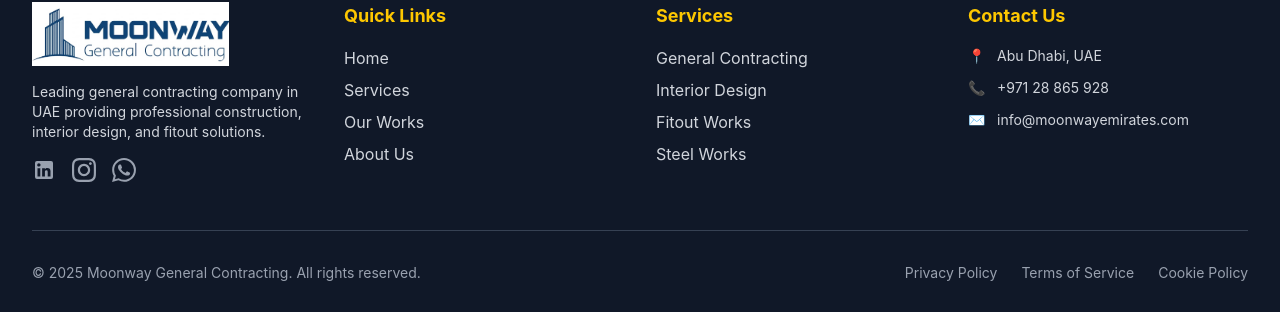
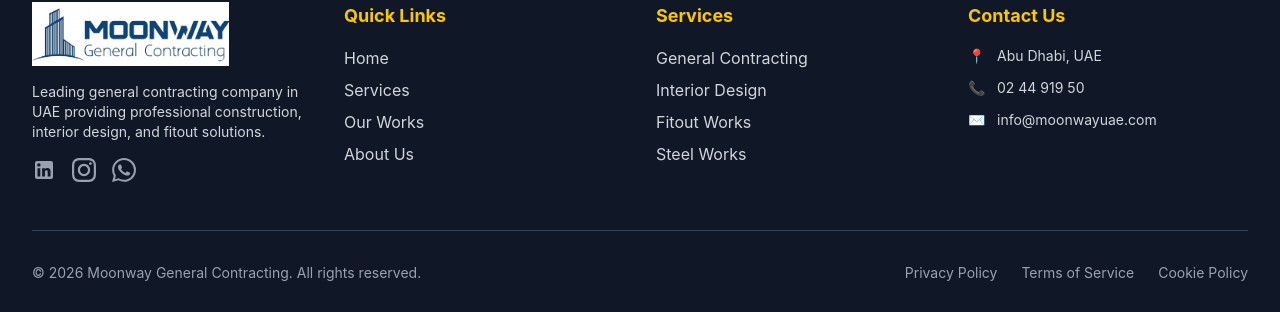
Before and after one commit to faheem35/Moonway, a React (Vite) app: page / in a window 1280 px wide. Shown: the part 3922-4234 px from the top of the page. Built offline with nearby package versions, Linux system fonts and the light colour scheme.

Commit message:
Third Commit

```diff
--- a/src/components/Footer.jsx
+++ b/src/components/Footer.jsx
@@ -86,7 +86,7 @@ export default function Footer() {
     {/* Divider */}
     <div className="border-t border-gray-700 pt-8">
       <div className="flex flex-col md:flex-row justify-between items-center gap-4 text-center">
-        <p className="text-gray-400 text-sm">© 2025 Moonway General Contracting. All rights reserved.</p>
+        <p className="text-gray-400 text-sm">© 2026 Moonway General Contracting. All rights reserved.</p>
         <div className="flex gap-6 text-sm">
           <a href="#" className="text-gray-400 hover:text-yellow-400 transition-colors duration-300">Privacy Policy</a>
           <a href="#" className="text-gray-400 hover:text-yellow-400 transition-colors duration-300">Terms of Service</a>
--- a/src/components/WhatsAppChat.jsx
+++ b/src/components/WhatsAppChat.jsx
@@ -4,7 +4,7 @@ import { companyData } from '../data';
 export default function WhatsAppChat() {
   const [isOpen, setIsOpen] = useState(false);
 
-  const phoneNumber = companyData.phone.replace(/\D/g, '');
+  const phoneNumber = '971501124309'
   const whatsappUrl = `https://wa.me/${phoneNumber}?text=Hello%20${companyData.name}%2C%20I%20would%20like%20to%20know%20more%20about%20your%20services.`;
 
   return (
--- a/src/data.js
+++ b/src/data.js
@@ -32,8 +32,8 @@ import ong8 from './assets/works/ong8.jpeg'
 
 export const companyData = {
   name: 'Moonway General Contracting',
-  email: 'info@moonwayemirates.com',
-  phone: '+971 28 865 928',
+  email: 'info@moonwayuae.com',
+  phone: '02 44 919 50',
   address: 'Abu Dhabi, UAE',
   description: 'Leading general contracting company in UAE providing professional construction, interior design, and fitout solutions.',
   tagline: 'Building Dreams, Creating Spaces',
--- a/src/pages/Careers.jsx
+++ b/src/pages/Careers.jsx
@@ -2,7 +2,7 @@ import { jobOpenings } from '../data'
 
 export default function Careers() {
   const handleApply = (jobTitle) => {
-    const mailtoLink = `https://mail.google.com/mail/?view=cm&fs=1&to=info@moonwayemirates.com&su=Job%20Application:%20${encodeURIComponent(jobTitle)}`
+    const mailtoLink = `https://mail.google.com/mail/?view=cm&fs=1&to=info@moonwayuae.com&su=Job%20Application:%20${encodeURIComponent(jobTitle)}`
     window.open(mailtoLink, '_blank')
   }
 
@@ -114,7 +114,7 @@ export default function Careers() {
 </p>
 
 <a
-  href="https://mail.google.com/mail/?view=cm&fs=1&to=info@moonwayemirates.com&su=CV%20Submission%20-%20Future%20Opportunities"
+  href="https://mail.google.com/mail/?view=cm&fs=1&to=info@moonwayuae.com&su=CV%20Submission%20-%20Future%20Opportunities"
   target="_blank"
   rel="noreferrer"
   className="inline-block mt-6 px-8 py-3 bg-gray-900 text-white rounded-lg font-semibold hover:bg-gray-800 transition-colors duration-300"
@@ -200,7 +200,7 @@ export default function Careers() {
     </p>
 
     <a
-      href="https://mail.google.com/mail/?view=cm&fs=1&to=info@moonwayemirates.com&su=CV%20Submission%20for%20Future%20Opportunities"
+      href="https://mail.google.com/mail/?view=cm&fs=1&to=info@moonwayuae.com&su=CV%20Submission%20for%20Future%20Opportunities"
       target="_blank"
       rel="noreferrer"
       className="inline-block px-10 py-4 bg-yellow-400 text-gray-900 rounded-lg font-bold text-lg hover:bg-yellow-500 transition-colors duration-300"
--- a/src/pages/ContactUs.jsx
+++ b/src/pages/ContactUs.jsx
@@ -252,7 +252,7 @@ export default function ContactUs() {
           <h2 className="text-4xl font-bold mb-6">Have a Large Project?</h2>
           <p className="text-lg text-gray-600 mb-8">Schedule a consultation with our team to discuss your construction requirements</p>
         <a
-            href="https://mail.google.com/mail/?view=cm&fs=1&to=info@moonwayemirates.com&su=Consultation%20Request"
+            href="https://mail.google.com/mail/?view=cm&fs=1&to=info@moonwayuae.com&su=Consultation%20Request"
             target="_blank"
             rel="noreferrer"
             className="inline-block px-10 py-4 bg-yellow-400 text-gray-900 rounded-lg font-bold text-lg hover:bg-yellow-500 transition-colors duration-300"
--- a/src/pages/Home.jsx
+++ b/src/pages/Home.jsx
@@ -109,7 +109,7 @@ export default function Home() {
           <div className="grid grid-cols-2 md:grid-cols-4 gap-8">
             {[
               { number: '150+', label: 'Projects Completed', icon: '🏗️' },
-              { number: '12+',  label: 'Years Experience',   icon: '📅' },
+              { number: '15+',  label: 'Years Experience',   icon: '📅' },
               { number: '50+',  label: 'Happy Clients',      icon: '🤝' },
               { number: '100%', label: 'UAE Wide Coverage',  icon: '🗺️' },
             ].map((stat, index) => (
--- a/src/pages/Services.jsx
+++ b/src/pages/Services.jsx
@@ -63,7 +63,7 @@ export default function Services() {
     <div className="grid grid-cols-2 md:grid-cols-4 gap-8 ">
       {[
         { number: '150+', label: 'Projects Completed', icon: '🏛️' },
-        { number: '12+',  label: 'Years Experience',   icon: '⏳' },
+        { number: '15+',  label: 'Years Experience',   icon: '⏳' },
         { number: '50+',  label: 'Happy Clients',      icon: '👥' },
         { number: '100%', label: 'UAE Wide Coverage',  icon: '🗺️' },
       ].map((stat, index) => (
```
